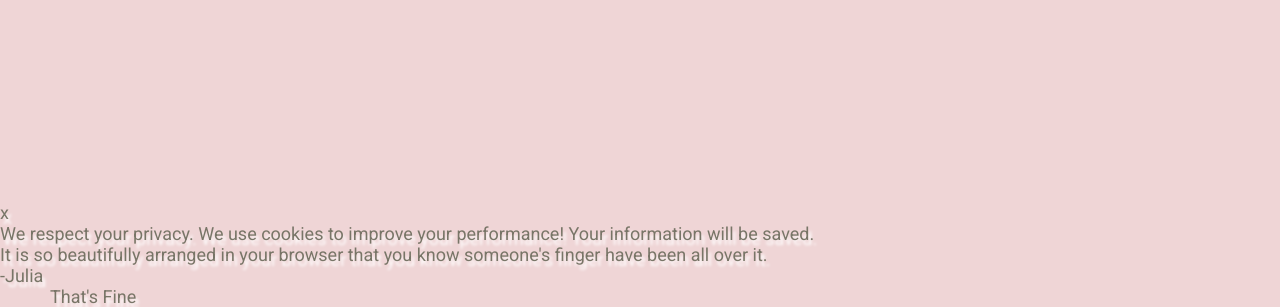
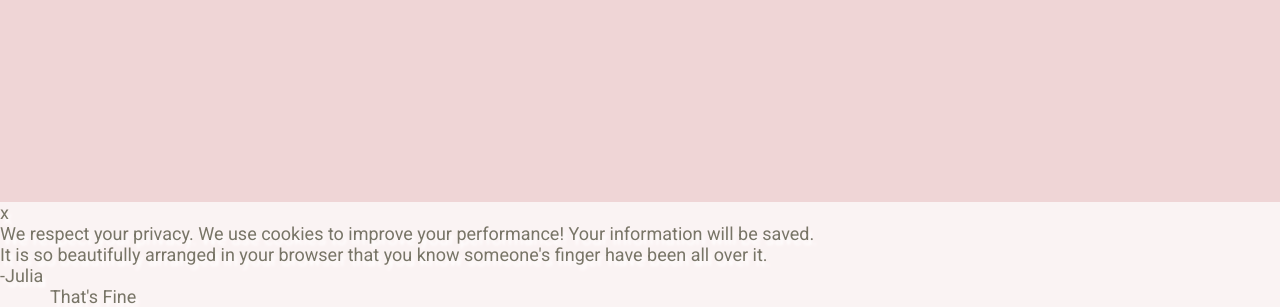
Before and after one commit to home-despot/cel-julia, a plain HTML site: page index.html in a window 1280 px wide. Shown: the part 493-800 px from the top of the page. Drawn offline with nearby package versions, Linux system fonts and the light colour scheme.

Commit message:
cookie text is at bottom

```diff
--- a/style.css
+++ b/style.css
@@ -130,8 +130,10 @@ a {
 }
 
 #cookieConsent {
-    position: absolute;
+    position: fixed;
     bottom: 0;
+    background: rgba(255, 255, 255, 0.7);
+    width: 100%;
 }
 
 #cookieJulia {
```
